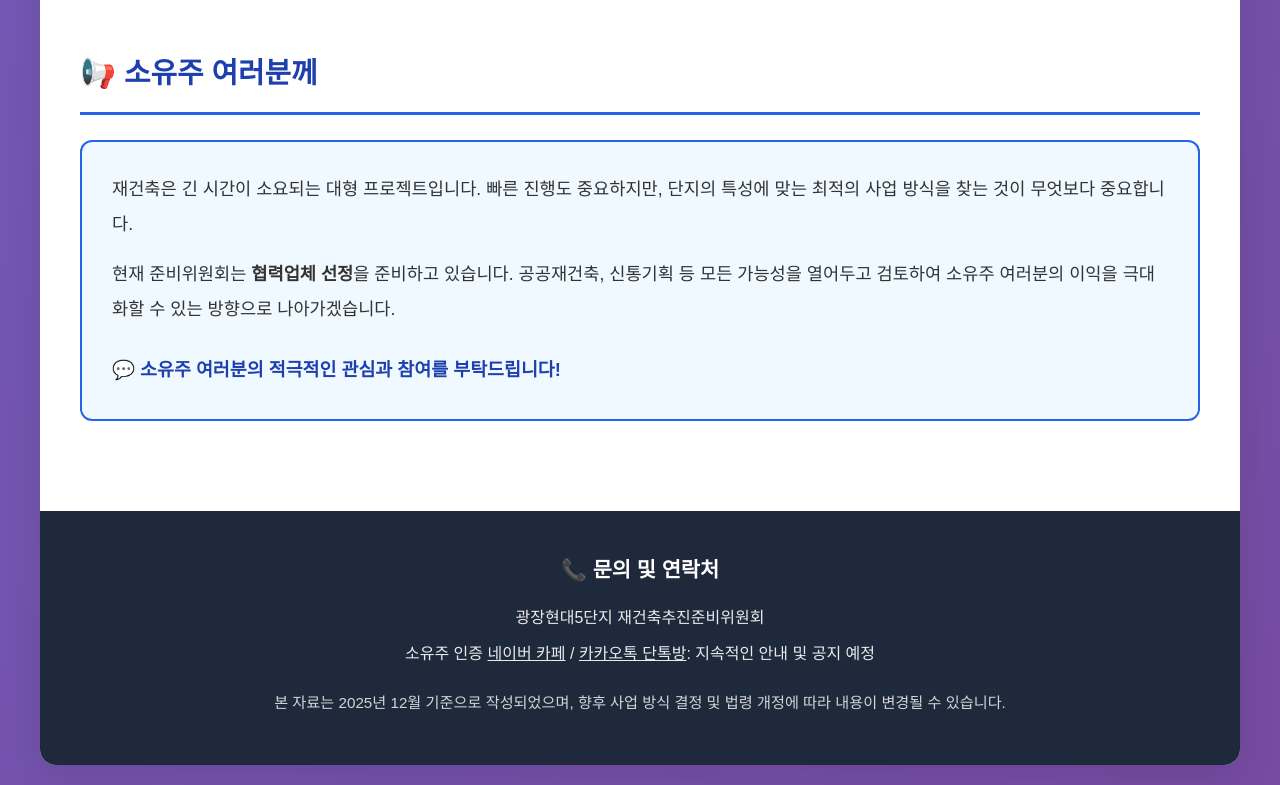
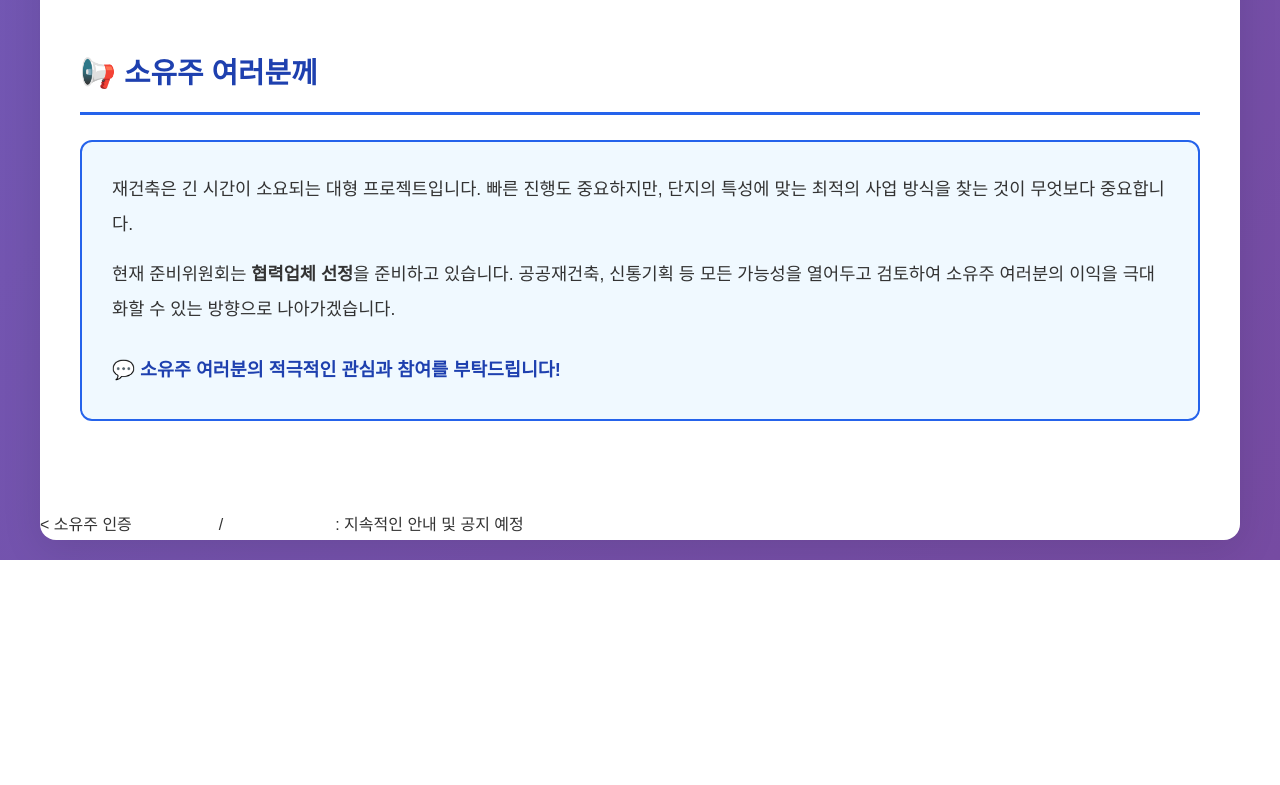
Before and after one commit to PositiveNumber05/gjh5th-news, a plain HTML site: page notice/notice_251214.html in a window 1280 px wide. Shown: the part 6194-6979 px from the top of the page. After the commit the page ends 6754 px from the top, so only its background shows below. Drawn offline with Linux system fonts and the light colour scheme.

Commit message:
Update notice_251214.html

```diff
--- a/notice/notice_251214.html
+++ b/notice/notice_251214.html
@@ -1259,19 +1259,11 @@
 
         </div>
 
-        <div class="footer">
-            <h3>📞 문의 및 연락처</h3>
-            <p>광장현대5단지 재건축추진준비위원회</p>
-            <p>
-                소유주 인증
-                <a href="네이버카페URL" target="https://cafe.naver.com/gwangjang5" style="color: white; text-decoration: underline;">네이버 카페</a> /
-                <a href="카카오톡오픈채팅URL" target="https://open.kakao.com/o/gcaKPq1h" style="color: white; text-decoration: underline;">카카오톡 단톡방</a>:
+        < 소유주 인증
+                <a href="https://cafe.naver.com/gwangjang5" target="_blank" style="color: white; text-decoration: underline;">네이버 카페</a> /
+                <a href="https://open.kakao.com/o/gcaKPq1h" target="_blank" style="color: white; text-decoration: underline;">카카오톡 단톡방</a>:
                 지속적인 안내 및 공지 예정
             </p>
-            <p style="margin-top: 20px; opacity: 0.8; font-size: 0.95em;">
-                본 자료는 2025년 12월 기준으로 작성되었으며, 향후 사업 방식 결정 및 법령 개정에 따라 내용이 변경될 수 있습니다.
-            </p>
-        </div>
     </div>
 
     <script>
```
